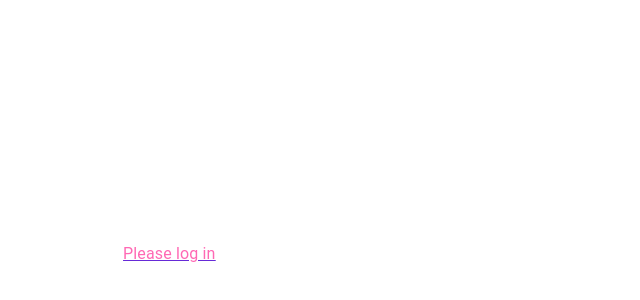
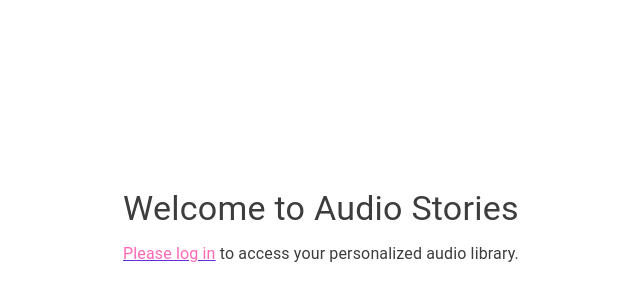
Before and after one commit to dream-topdev/audio-storytelling, a Next.js app in the folder client/: page / in a window 1280 px wide. Shown: the part 170-470 px from the top of the page, without its empty margins (319-959 px from the left). Built offline with nearby package versions, Linux system fonts and the light colour scheme; no server answers.

Commit message:
fix welcome page background color issue

```diff
--- a/client/src/components/Header.tsx
+++ b/client/src/components/Header.tsx
@@ -17,7 +17,7 @@ export default function Header({ isDarkMode, onThemeToggle }: HeaderProps) {
   const handleLogout = async () => {
     try {
       await logout();
-      router.push('/login');
+      router.push('/');
     } catch (error) {
       console.error('Logout failed:', error);
     }
--- a/client/src/constants/theme.ts
+++ b/client/src/constants/theme.ts
@@ -63,7 +63,7 @@ export const darkTheme = createTheme({
       main: '#FFC0CB',
       light: '#FFE4E1',
       dark: '#DB7093',
-      contrastText: '#000000',
+      contrastText: '#FFB6C1',
     },
     background: {
       default: '#121212',
--- a/client/src/pages/index.tsx
+++ b/client/src/pages/index.tsx
@@ -1,16 +1,14 @@
 import { useState, useEffect } from 'react';
+import { useAuth } from '../context/AuthContext';
 import { Box, Link as MuiLink, Typography } from '@mui/material';
+import { AudioTrack } from '../../../shared/types/audio';
+import { api } from '../utils/api';
+import AudioPlayer from '../components/AudioPlayer';
 import { Paper, useMediaQuery, useTheme } from '@mui/material';
-import NextLink from 'next/link';
-
-import { api } from '../utils/api';
-import { useAuth } from '../context/AuthContext';
-import AudioPlayer from '../components/AudioPlayer';
 import Playlist from '../components/Playlist';
 import Header from '../components/Header';
 import AudioVisualizer from '../components/AudioVisualizer';
-import { AudioTrack } from '../../../shared/types/audio';
-
+import NextLink from 'next/link';
 
 export default function Home() {
   const { isAuthenticated } = useAuth();
@@ -41,8 +39,8 @@ export default function Home() {
         alignItems: 'center',
         justifyContent: 'center',
         minHeight: '100vh',
-        bgcolor: isDarkMode ? 'background.paper' : 'background.default',
-        color: isDarkMode ? 'common.white' : 'common.black',
+        bgcolor: 'background.paper',
+        color: 'secondary.contrastText',
         p: 3
       }}>
         <Typography variant="h4" gutterBottom>
```
